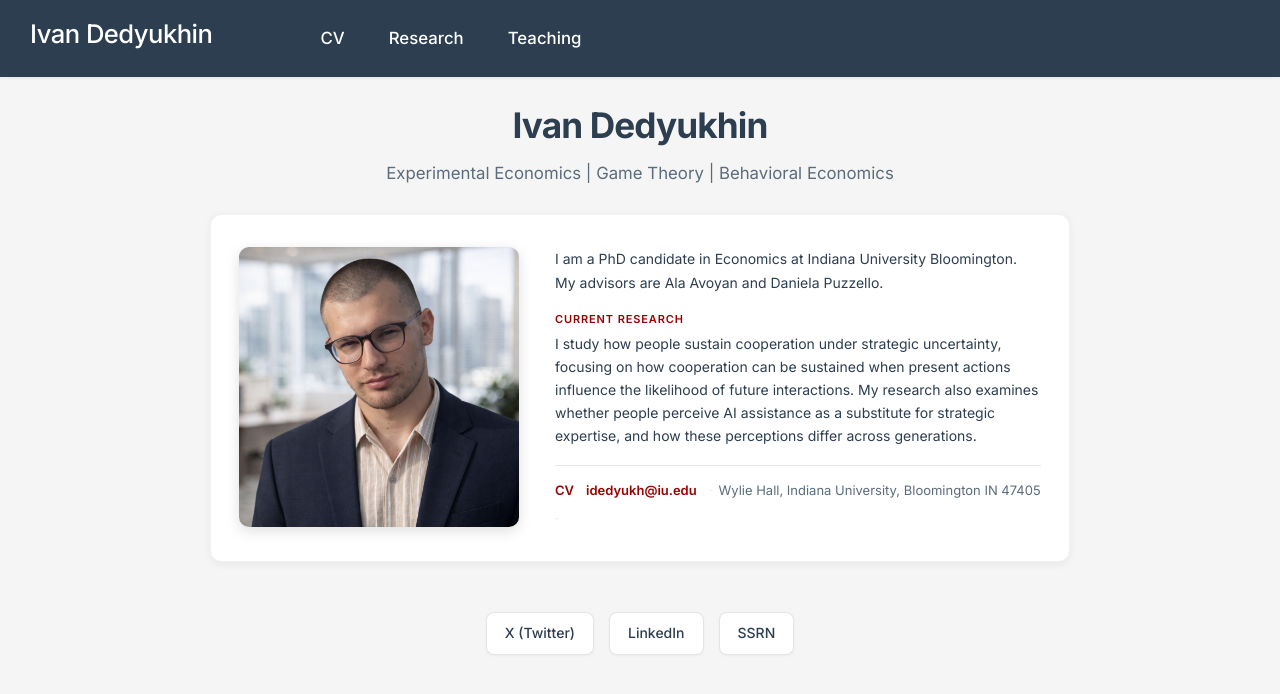
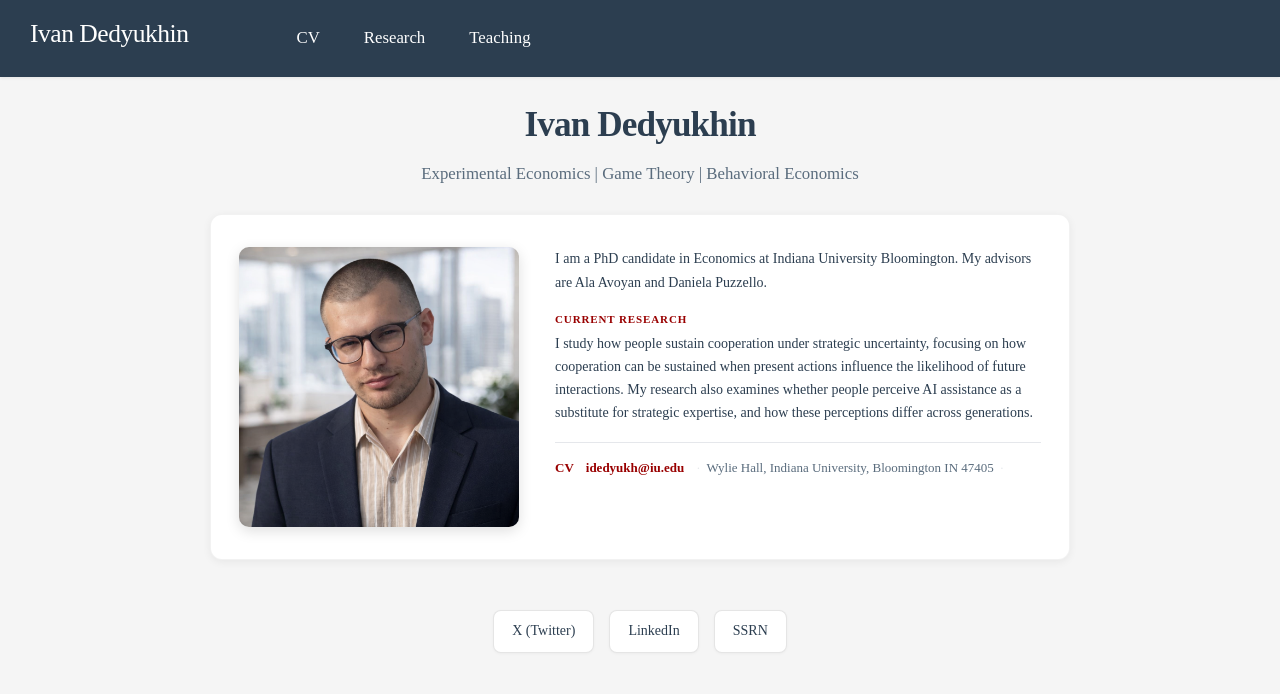
Before and after one commit to Dedyukhin/dedyukhin.github.io, a Jekyll site: the page built from README.md, in a window 1280 px wide. Shown: the top 694 px of the page. Built offline with Jekyll 4.4.1, drawn with Linux system fonts in a browser that asks for light colours; some web fonts are replaced.

Commit message:
Update main.css

```diff
--- a/assets/css/main.css
+++ b/assets/css/main.css
@@ -1,7 +1,4 @@
-/* ==========================================
-   Google Fonts - Inter (Modern, minimalistic)
-   ========================================== */
-@import url('https://fonts.googleapis.com/css2?family=Inter:wght@300;400;500;600;700&display=swap');
+@import url('https://fontlibrary.org//face/simple-print');
 
 /* ==========================================
    CSS Variables for Consistent Theming
@@ -20,7 +17,7 @@
     --shadow-lg: 0 4px 10px rgba(0, 0, 0, 0.15);
 
     /* Typography - Modern, minimalistic font stack */
-    --font-system: 'Inter', -apple-system, BlinkMacSystemFont, "Segoe UI", Roboto, "Helvetica Neue", Arial, sans-serif;
+    --font-system: 'SimplePrintRegular', serif;
     --font-size-base: 16px;
     --font-size-lg: 20px;
     --font-size-homepage: 21px;
```
